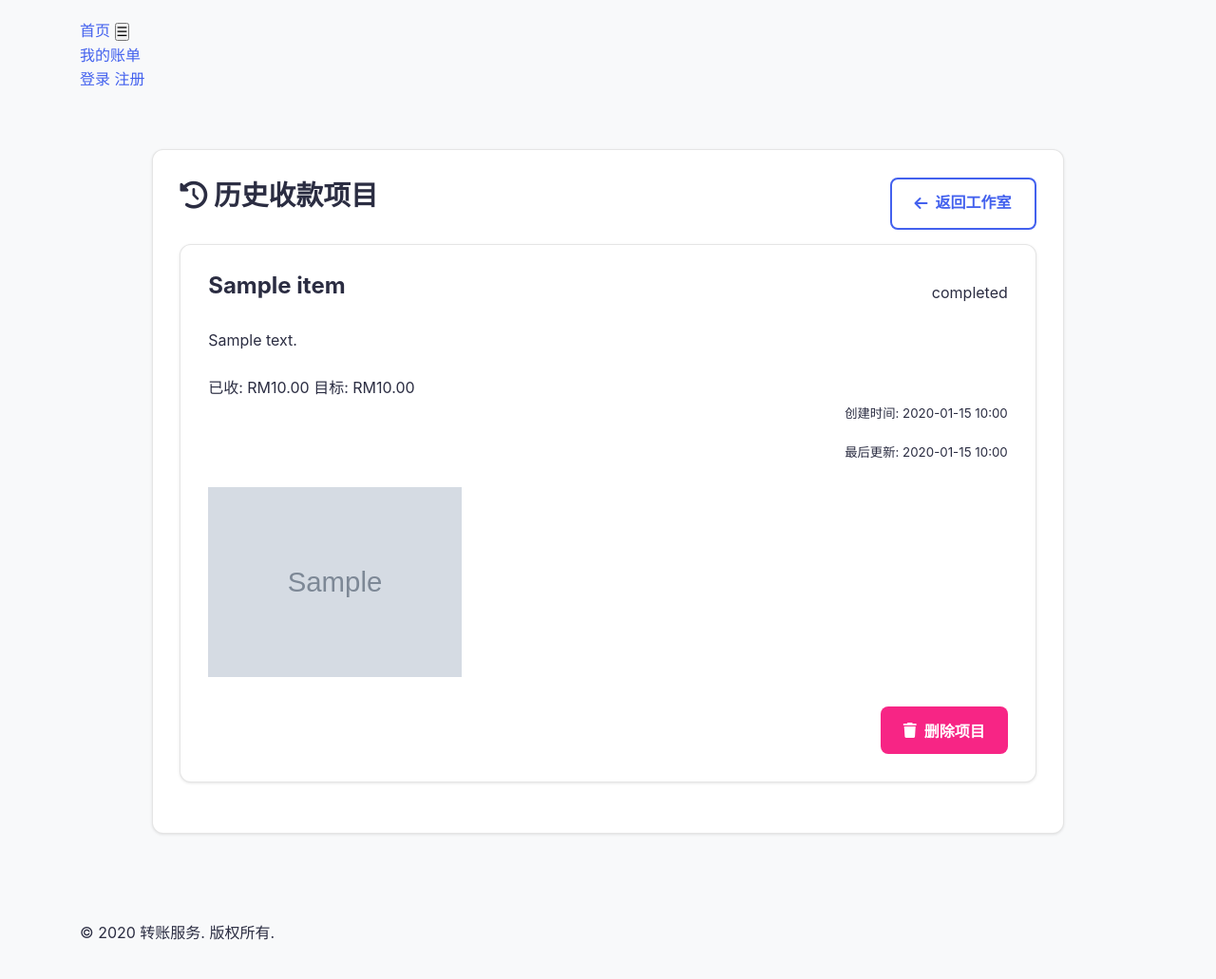
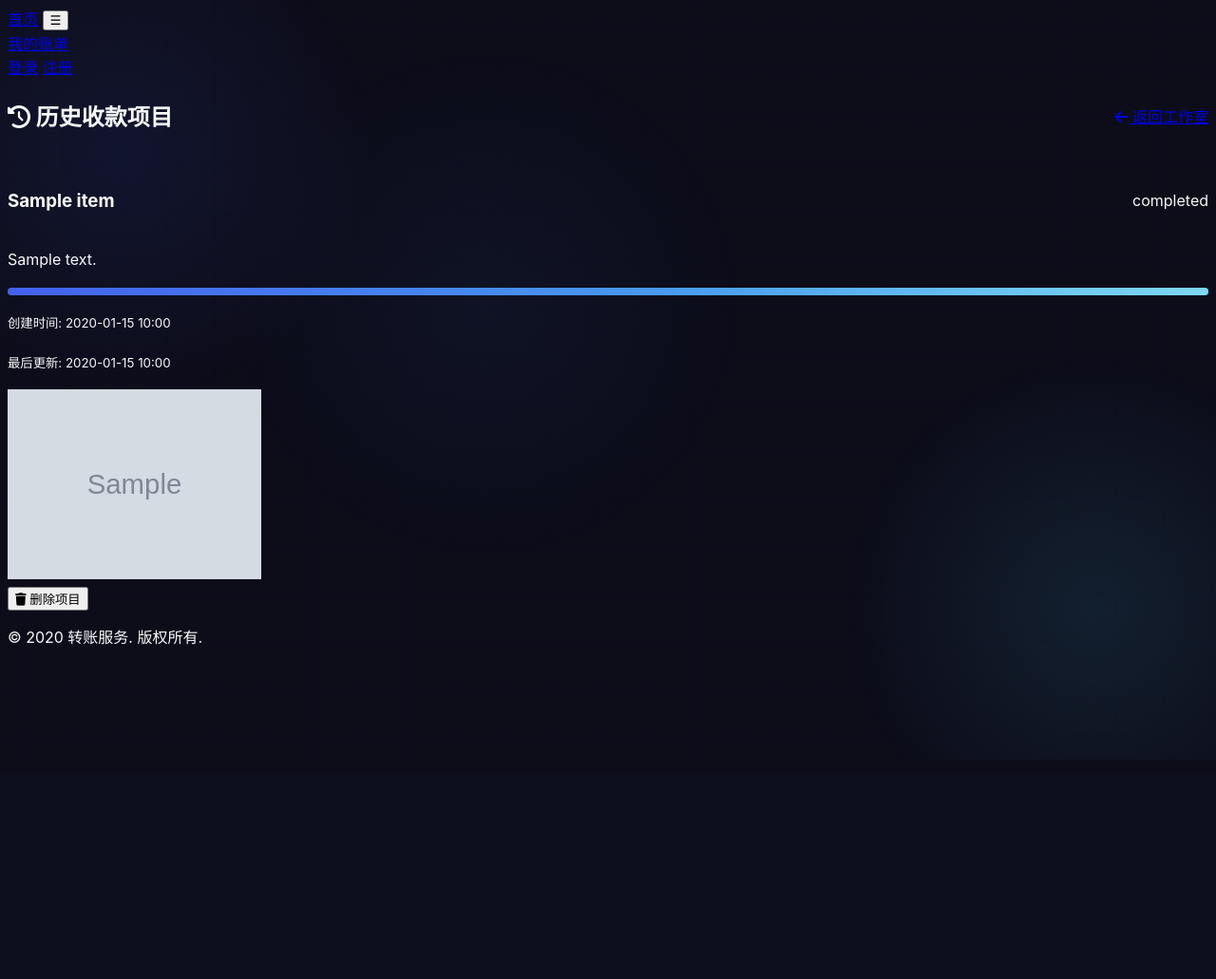
Before and after one commit to wilson-0830/Hostel-Bill-Management, a Python web app: template templates/history_items.html in a window 1280 px wide. Shown: the whole page at 95% size. After the commit the page ends 733 px from the top, so only its background shows below. Run offline with Jinja, Linux system fonts and the light colour scheme; the template is opened without the code that fills it: most values are stand-ins (such as "Sample title", 1, 10 or a date in 2020); grey boxes marked "Sample" are stand-in pictures; some libraries are stand-ins or nearby versions.

Commit message:
Update styles.css with comprehensive tech-inspired design
cgen-8f7548640d974dd48df8d71dc5311845

```diff
--- a/static/css/styles.css
+++ b/static/css/styles.css
@@ -1,350 +1,595 @@
 /* ===== 现代化全局变量 ===== */
 :root {
-    /* 主色调 */
+    /* 主色调系统 */
     --primary-color: #4361ee;
     --primary-hover: #3a56d4;
     --accent-color: #4cc9f0;
+    --accent-light: #a0e7ff;
+    --accent-dark: #3a86ff;
+
+    /* 状态颜色 */
     --danger-color: #f72585;
     --danger-hover: #d90429;
     --success-color: #2ec4b6;
     --success-hover: #1b9aaa;
     --warning-color: #ff9f1c;
+    --warning-hover: #f77f00;
 
-    /* 文本颜色 */
+    /* 文本颜色系统 */
     --text-dark: #2b2d42;
     --text-light: #f8f9fa;
-    --text-muted: #777;
+    --text-lighter: #ffffff;
+    --text-muted: rgba(255, 255, 255, 0.7);
+    --text-secondary: rgba(255, 255, 255, 0.8);
 
-    /* 背景色 */
+    /* 背景色系统 */
     --bg-dark: #1a1a2e;
+    --bg-darker: #0d0d1a;
+    --bg-darkest: #050508;
     --bg-light: #f8f9fa;
     --bg-white: #ffffff;
+    --bg-glass: rgba(255, 255, 255, 0.05);
+    --bg-glass-hover: rgba(255, 255, 255, 0.1);
 
-    /* 渐变 */
+    /* 渐变系统 */
     --gradient-primary: linear-gradient(135deg, #4361ee 0%, #4cc9f0 100%);
+    --gradient-secondary: linear-gradient(135deg, #4cc9f0 0%, #3a86ff 100%);
     --gradient-dark: linear-gradient(135deg, #1a1a2e 0%, #16213e 100%);
+    --gradient-tech: linear-gradient(135deg, #0d0d1a 0%, #1a1a2e 50%, #16213e 100%);
+    --gradient-overlay: linear-gradient(135deg, rgba(67, 97, 238, 0.1) 0%, rgba(76, 201, 240, 0.1) 100%);
 
-    /* 阴影 */
-    --shadow-sm: 0 1px 3px rgba(0,0,0,0.1);
-    --shadow-md: 0 4px 20px rgba(0,0,0,0.12);
-    --shadow-lg: 0 15px 30px rgba(0,0,0,0.15);
+    /* 阴影系统 */
+    --shadow-sm: 0 2px 4px rgba(0,0,0,0.1);
+    --shadow-md: 0 4px 20px rgba(0,0,0,0.15);
+    --shadow-lg: 0 15px 30px rgba(0,0,0,0.2);
+    --shadow-xl: 0 25px 50px rgba(0,0,0,0.25);
+    --glow-primary: 0 0 20px rgba(67, 97, 238, 0.4);
+    --glow-accent: 0 0 20px rgba(76, 201, 240, 0.4);
+    --glow-tech: 0 0 30px rgba(76, 201, 240, 0.3);
 
-    /* 圆角 */
+    /* 圆角系统 */
     --radius-sm: 8px;
     --radius-md: 12px;
     --radius-lg: 16px;
+    --radius-xl: 24px;
+    --radius-2xl: 32px;
 
     /* 过渡效果 */
     --transition: all 0.4s cubic-bezier(0.25, 0.8, 0.25, 1);
+    --transition-fast: all 0.2s ease-out;
+    --transition-slow: all 0.6s cubic-bezier(0.25, 0.8, 0.25, 1);
 
-    /* 边框 */
+    /* 边框系统 */
     --border-light: 1px solid rgba(255,255,255,0.1);
+    --border-medium: 1px solid rgba(255,255,255,0.2);
     --border-dark: 1px solid rgba(0,0,0,0.1);
+    --border-tech: 1px solid rgba(76, 201, 240, 0.3);
 
     /* 导航栏 */
     --navbar-height: 80px;
-    --navbar-bg: var(--bg-dark);
+    --navbar-bg: rgba(26, 26, 46, 0.95);
     --navbar-text: rgba(255, 255, 255, 0.9);
     --navbar-text-hover: white;
     --navbar-active: var(--accent-color);
-    --navbar-dropdown-bg: var(--bg-white);
-    --navbar-dropdown-text: var(--text-dark);
-    --navbar-dropdown-hover: #f8f9fa;
 }
 
-/* ===== 基础重置 ===== */
-* {
-    margin: 0;
-    padding: 0;
-    box-sizing: border-box;
+/* ===== 科技感全局样式 ===== */
+body {
+    background: var(--bg-darker);
+    font-family: 'Inter', -apple-system, BlinkMacSystemFont, 'Segoe UI', Roboto, sans-serif;
+    color: var(--text-light);
+    line-height: 1.6;
+    min-height: 100vh;
+    overflow-x: hidden;
+    position: relative;
 }
 
-html {
-    scroll-behavior: smooth;
-    font-size: 16px;
+/* 科技感背景效果 */
+body::before {
+    content: '';
+    position: fixed;
+    top: 0;
+    left: 0;
+    width: 100%;
+    height: 100%;
+    background:
+        radial-gradient(circle at 10% 20%, rgba(67, 97, 238, 0.1) 0%, transparent 20%),
+        radial-gradient(circle at 90% 80%, rgba(76, 201, 240, 0.1) 0%, transparent 20%),
+        radial-gradient(circle at 40% 40%, rgba(58, 134, 255, 0.05) 0%, transparent 30%);
+    z-index: -2;
+    pointer-events: none;
 }
 
-body {
-    font-family: 'Inter', -apple-system, BlinkMacSystemFont, sans-serif;
-    line-height: 1.6;
-    color: var(--text-dark);
-    background-color: var(--bg-light);
-    min-height: 100vh;
-    display: flex;
-    flex-direction: column;
-    overflow-x: hidden;
+/* 网格效果 */
+body::after {
+    content: '';
+    position: fixed;
+    top: 0;
+    left: 0;
+    width: 100%;
+    height: 100%;
+    background-image:
+        linear-gradient(90deg, transparent 24%, rgba(76, 201, 240, 0.03) 25%, rgba(76, 201, 240, 0.03) 26%, transparent 27%, transparent 74%, rgba(76, 201, 240, 0.03) 75%, rgba(76, 201, 240, 0.03) 76%, transparent 77%, transparent),
+        linear-gradient(transparent 24%, rgba(67, 97, 238, 0.05) 25%, rgba(67, 97, 238, 0.05) 26%, transparent 27%, transparent 74%, rgba(67, 97, 238, 0.05) 75%, rgba(67, 97, 238, 0.05) 76%, transparent 77%, transparent);
+    background-size: 100px 100px;
+    z-index: -1;
+    pointer-events: none;
+    opacity: 0.3;
 }
 
-/* ===== 排版 ===== */
-h1, h2, h3, h4, h5, h6 {
-    color: var(--text-dark);
-    margin-bottom: 1rem;
-    line-height: 1.2;
+/* ===== 现代化页面布局 ===== */
+.page-container {
+    min-height: calc(100vh - var(--navbar-height));
+    padding-top: var(--navbar-height);
+    position: relative;
 }
 
-h1 { font-size: 2.2rem; }
-h2 { font-size: 1.8rem; }
-h3 { font-size: 1.5rem; }
-h4 { font-size: 1.25rem; }
-
-p {
-    margin-bottom: 1rem;
-    line-height: 1.6;
+.content-wrapper {
+    max-width: 1400px;
+    width: 90%;
+    margin: 0 auto;
+    padding: 2rem 1rem;
 }
 
-a {
-    color: var(--primary-color);
-    text-decoration: none;
+.page-header {
+    text-align: center;
+    margin-bottom: 3rem;
+}
+
+.page-title {
+    font-size: 2.5rem;
+    font-weight: 700;
+    background: linear-gradient(135deg, var(--accent-light), white);
+    -webkit-background-clip: text;
+    -webkit-text-fill-color: transparent;
+    margin-bottom: 1rem;
+}
+
+.page-subtitle {
+    font-size: 1.2rem;
+    color: var(--text-secondary);
+    max-width: 600px;
+    margin: 0 auto;
+}
+
+/* ===== 现代化卡片系统 ===== */
+.tech-card {
+    background: var(--bg-glass);
+    backdrop-filter: blur(20px);
+    border-radius: var(--radius-xl);
+    border: var(--border-light);
+    padding: 2rem;
+    transition: var(--transition);
+    position: relative;
+    overflow: hidden;
+}
+
+.tech-card::before {
+    content: '';
+    position: absolute;
+    top: 0;
+    left: 0;
+    right: 0;
+    height: 2px;
+    background: var(--gradient-primary);
+    opacity: 0;
     transition: var(--transition);
 }
 
-a:hover {
-    color: var(--primary-hover);
-    text-decoration: underline;
+.tech-card:hover {
+    transform: translateY(-8px);
+    background: var(--bg-glass-hover);
+    box-shadow: var(--shadow-xl), var(--glow-tech);
+    border-color: rgba(76, 201, 240, 0.3);
 }
 
-/* ===== 布局容器 ===== */
-.container {
-    width: 90%;
-    max-width: 1400px;
-    margin: 0 auto;
-    padding: 20px;
+.tech-card:hover::before {
+    opacity: 1;
 }
 
-.main-container {
-    flex: 1;
-    padding: 2rem 0;
-}
-
-/* ===== 表单元素 ===== */
-.form-group {
+.card-header {
+    display: flex;
+    align-items: center;
+    gap: 1rem;
     margin-bottom: 1.5rem;
 }
 
-label {
-    display: block;
-    margin-bottom: 0.5rem;
-    font-weight: 500;
-    color: var(--text-dark);
+.card-icon {
+    width: 50px;
+    height: 50px;
+    display: flex;
+    align-items: center;
+    justify-content: center;
+    background: var(--gradient-primary);
+    border-radius: var(--radius-lg);
+    color: white;
+    font-size: 1.5rem;
+    box-shadow: var(--glow-primary);
 }
 
-input[type="text"],
-input[type="email"],
-input[type="password"],
-input[type="number"],
-input[type="date"],
-textarea,
-select {
+.card-title {
+    font-size: 1.5rem;
+    font-weight: 600;
+    color: var(--accent-light);
+}
+
+.card-content {
+    color: var(--text-secondary);
+    line-height: 1.8;
+}
+
+/* ===== 现代化表格设计 ===== */
+.tech-table {
     width: 100%;
-    padding: 0.85rem;
-    border: 1px solid #ddd;
-    border-radius: var(--radius-sm);
-    font-size: 1rem;
+    border-collapse: collapse;
+    background: var(--bg-glass);
+    backdrop-filter: blur(20px);
+    border-radius: var(--radius-lg);
+    border: var(--border-light);
+    overflow: hidden;
+}
+
+.tech-table thead {
+    background: var(--gradient-primary);
+}
+
+.tech-table th {
+    padding: 1rem;
+    text-align: left;
+    font-weight: 600;
+    color: white;
+    border-bottom: var(--border-light);
+}
+
+.tech-table td {
+    padding: 1rem;
+    border-bottom: var(--border-light);
+    color: var(--text-secondary);
     transition: var(--transition);
 }
 
-input:focus,
-textarea:focus,
-select:focus {
-    border-color: var(--accent-color);
-    outline: none;
-    box-shadow: 0 0 0 3px rgba(76, 201, 240, 0.2);
+.tech-table tbody tr {
+    transition: var(--transition);
 }
 
-textarea {
-    min-height: 120px;
-    resize: vertical;
+.tech-table tbody tr:hover {
+    background: var(--bg-glass-hover);
+    transform: scale(1.01);
 }
 
-/* ===== 按钮 ===== */
-.btn {
+.tech-table tbody tr:last-child td {
+    border-bottom: none;
+}
+
+/* ===== 现代化状态指示器 ===== */
+.status-badge {
     display: inline-flex;
     align-items: center;
+    gap: 0.5rem;
+    padding: 0.5rem 1rem;
+    border-radius: var(--radius-lg);
+    font-size: 0.9rem;
+    font-weight: 600;
+    text-transform: uppercase;
+    letter-spacing: 0.5px;
+}
+
+.status-active {
+    background: rgba(46, 196, 182, 0.2);
+    color: var(--success-color);
+    border: 1px solid var(--success-color);
+}
+
+.status-pending {
+    background: rgba(255, 159, 28, 0.2);
+    color: var(--warning-color);
+    border: 1px solid var(--warning-color);
+}
+
+.status-completed {
+    background: rgba(67, 97, 238, 0.2);
+    color: var(--primary-color);
+    border: 1px solid var(--primary-color);
+}
+
+.status-cancelled {
+    background: rgba(247, 37, 133, 0.2);
+    color: var(--danger-color);
+    border: 1px solid var(--danger-color);
+}
+
+/* ===== 现代化进度条 ===== */
+.progress-container {
+    background: var(--bg-glass);
+    border-radius: var(--radius-lg);
+    height: 8px;
+    overflow: hidden;
+    position: relative;
+}
+
+.progress-bar {
+    height: 100%;
+    background: var(--gradient-primary);
+    transition: var(--transition);
+    position: relative;
+}
+
+.progress-bar::after {
+    content: '';
+    position: absolute;
+    top: 0;
+    left: 0;
+    right: 0;
+    bottom: 0;
+    background: linear-gradient(90deg, transparent, rgba(255,255,255,0.3), transparent);
+    animation: shimmer 2s infinite;
+}
+
+@keyframes shimmer {
+    0% { transform: translateX(-100%); }
+    100% { transform: translateX(200%); }
+}
+
+/* ===== 现代化网格系统 ===== */
+.tech-grid {
+    display: grid;
+    gap: 2rem;
+    margin: 2rem 0;
+}
+
+.grid-2 {
+    grid-template-columns: repeat(auto-fit, minmax(300px, 1fr));
+}
+
+.grid-3 {
+    grid-template-columns: repeat(auto-fit, minmax(250px, 1fr));
+}
+
+.grid-4 {
+    grid-template-columns: repeat(auto-fit, minmax(200px, 1fr));
+}
+
+/* ===== 现代化弹窗系统 ===== */
+.modal-overlay {
+    position: fixed;
+    top: 0;
+    left: 0;
+    right: 0;
+    bottom: 0;
+    background: rgba(0, 0, 0, 0.7);
+    backdrop-filter: blur(10px);
+    z-index: 2000;
+    display: flex;
+    align-items: center;
     justify-content: center;
-    gap: 0.5rem;
-    background: var(--primary-color);
-    color: white;
+    opacity: 0;
+    visibility: hidden;
+    transition: var(--transition);
+}
+
+.modal-overlay.show {
+    opacity: 1;
+    visibility: visible;
+}
+
+.modal-content {
+    background: var(--bg-glass);
+    backdrop-filter: blur(20px);
+    border-radius: var(--radius-xl);
+    border: var(--border-light);
+    padding: 2rem;
+    max-width: 500px;
+    width: 90%;
+    position: relative;
+    transform: scale(0.8);
+    transition: var(--transition);
+}
+
+.modal-overlay.show .modal-content {
+    transform: scale(1);
+}
+
+.modal-header {
+    display: flex;
+    justify-content: between;
+    align-items: center;
+    margin-bottom: 1.5rem;
+    padding-bottom: 1rem;
+    border-bottom: var(--border-light);
+}
+
+.modal-title {
+    font-size: 1.5rem;
+    font-weight: 600;
+    color: var(--accent-light);
+}
+
+.modal-close {
+    background: none;
     border: none;
-    padding: 0.8rem 1.5rem;
-    border-radius: var(--radius-sm);
-    font-size: 1rem;
-    font-weight: 600;
+    color: var(--text-muted);
+    font-size: 1.5rem;
     cursor: pointer;
     transition: var(--transition);
-    text-align: center;
 }
 
-.btn:hover {
-    background: var(--primary-hover);
-    transform: translateY(-2px);
-    box-shadow: 0 4px 12px rgba(67, 97, 238, 0.3);
+.modal-close:hover {
+    color: var(--accent-color);
 }
 
-.btn-block {
-    display: block;
-    width: 100%;
+/* ===== 现代化动画效果 ===== */
+.fade-in {
+    animation: fadeIn 0.6s ease-out;
 }
 
-.btn-outline {
-    background: transparent;
-    border: 2px solid var(--primary-color);
-    color: var(--primary-color);
+.slide-up {
+    animation: slideUp 0.6s ease-out;
 }
 
-.btn-outline:hover {
-    background: var(--primary-color);
-    color: white;
+.tech-bounce {
+    animation: techBounce 0.8s ease-out;
 }
 
-.btn-danger {
-    background: var(--danger-color);
+@keyframes fadeIn {
+    from { opacity: 0; }
+    to { opacity: 1; }
 }
 
-.btn-danger:hover {
-    background: var(--danger-hover);
+@keyframes slideUp {
+    from {
+        opacity: 0;
+        transform: translateY(30px);
+    }
+    to {
+        opacity: 1;
+        transform: translateY(0);
+    }
 }
 
-.btn-success {
-    background: var(--success-color);
+@keyframes techBounce {
+    0% {
+        opacity: 0;
+        transform: scale(0.3);
+    }
+    50% {
+        opacity: 1;
+        transform: scale(1.05);
+    }
+    70% {
+        transform: scale(0.9);
+    }
+    100% {
+        opacity: 1;
+        transform: scale(1);
+    }
 }
 
-.btn-success:hover {
-    background: var(--success-hover);
+/* ===== 响应式设计增强 ===== */
+@media (max-width: 992px) {
+    .content-wrapper {
+        width: 95%;
+        padding: 1.5rem 0.5rem;
+    }
+
+    .page-title {
+        font-size: 2rem;
+    }
+
+    .tech-card {
+        padding: 1.5rem;
+    }
+
+    .tech-grid {
+        gap: 1.5rem;
+    }
+
+    .grid-2, .grid-3, .grid-4 {
+        grid-template-columns: 1fr;
+    }
 }
 
-.btn[disabled] {
-    opacity: 0.7;
-    cursor: not-allowed;
-    transform: none !important;
+@media (max-width: 768px) {
+    .page-title {
+        font-size: 1.8rem;
+    }
+
+    .page-subtitle {
+        font-size: 1rem;
+    }
+
+    .tech-card {
+        padding: 1rem;
+    }
+
+    .card-header {
+        flex-direction: column;
+        text-align: center;
+        gap: 0.5rem;
+    }
+
+    .modal-content {
+        margin: 1rem;
+        padding: 1.5rem;
+    }
 }
 
-/* ===== 卡片 ===== */
-.card {
-    background: white;
-    border-radius: var(--radius-md);
-    box-shadow: var(--shadow-sm);
-    padding: 1.8rem;
-    margin-bottom: 2rem;
-    transition: var(--transition);
-    border: var(--border-dark);
+/* ===== 高级科技效果 ===== */
+.hologram-effect {
+    position: relative;
+    overflow: hidden;
 }
 
-.card:hover {
-    box-shadow: var(--shadow-md);
-    transform: translateY(-3px);
+.hologram-effect::before {
+    content: '';
+    position: absolute;
+    top: 0;
+    left: -100%;
+    width: 100%;
+    height: 100%;
+    background: linear-gradient(90deg, transparent, rgba(76, 201, 240, 0.3), transparent);
+    animation: hologramScan 3s infinite;
 }
 
-/* ===== 通知系统 ===== */
-.notification {
-    position: fixed;
-    bottom: 1.5rem;
-    right: 1.5rem;
-    padding: 1rem 1.5rem;
-    border-radius: var(--radius-md);
-    box-shadow: var(--shadow-lg);
-    display: flex;
-    align-items: center;
-    gap: 1rem;
-    z-index: 1000;
-    transform: translateY(100px);
-    opacity: 0;
-    transition: all 0.3s ease;
-    max-width: 350px;
-    backdrop-filter: blur(10px);
-    -webkit-backdrop-filter: blur(10px);
-    background: rgba(255, 255, 255, 0.95);
+@keyframes hologramScan {
+    0% { left: -100%; }
+    100% { left: 100%; }
 }
 
-.notification.show {
-    transform: translateY(0);
+.neon-glow {
+    box-shadow:
+        0 0 5px var(--accent-color),
+        0 0 10px var(--accent-color),
+        0 0 20px var(--accent-color),
+        0 0 40px var(--accent-color);
+}
+
+.tech-border {
+    position: relative;
+    border: 1px solid var(--border-light);
+}
+
+.tech-border::before {
+    content: '';
+    position: absolute;
+    top: -1px;
+    left: -1px;
+    right: -1px;
+    bottom: -1px;
+    background: var(--gradient-primary);
+    border-radius: inherit;
+    z-index: -1;
+    opacity: 0;
+    transition: var(--transition);
+}
+
+.tech-border:hover::before {
     opacity: 1;
 }
 
-.notification.success {
-    background: rgba(46, 213, 115, 0.95);
-    color: white;
+/* ===== 工具类 ===== */
+.text-tech {
+    background: linear-gradient(135deg, var(--accent-light), white);
+    -webkit-background-clip: text;
+    -webkit-text-fill-color: transparent;
 }
 
-.notification.info {
-    background: rgba(52, 152, 219, 0.95);
-    color: white;
+.bg-tech {
+    background: var(--bg-glass);
+    backdrop-filter: blur(20px);
 }
 
-.notification.warning {
-    background: rgba(241, 196, 15, 0.95);
-    color: white;
+.border-tech {
+    border: var(--border-tech);
 }
 
-.notification.error {
-    background: rgba(231, 76, 60, 0.95);
-    color: white;
+.shadow-tech {
+    box-shadow: var(--shadow-xl), var(--glow-tech);
 }
 
-.notification i {
-    font-size: 1.5rem;
+.glow-primary {
+    box-shadow: var(--glow-primary);
 }
 
-.notification-close {
-    margin-left: auto;
-    cursor: pointer;
-    opacity: 0.8;
-    transition: var(--transition);
+.glow-accent {
+    box-shadow: var(--glow-accent);
 }
-
-.notification-close:hover {
-    opacity: 1;
-    transform: scale(1.1);
-}
-
-/* ===== 工具类 ===== */
-.text-center { text-align: center; }
-.text-right { text-align: right; }
-.text-left { text-align: left; }
-
-.mt-1 { margin-top: 0.5rem; }
-.mt-2 { margin-top: 1rem; }
-.mt-3 { margin-top: 1.5rem; }
-.mt-4 { margin-top: 2rem; }
-
-.mb-1 { margin-bottom: 0.5rem; }
-.mb-2 { margin-bottom: 1rem; }
-.mb-3 { margin-bottom: 1.5rem; }
-.mb-4 { margin-bottom: 2rem; }
-
-.d-flex { display: flex; }
-.align-center { align-items: center; }
-.justify-between { justify-content: space-between; }
-.justify-center { justify-content: center; }
-
-.gap-1 { gap: 0.5rem; }
-.gap-2 { gap: 1rem; }
-.gap-3 { gap: 1.5rem; }
-
-.shadow-sm { box-shadow: var(--shadow-sm); }
-.shadow-md { box-shadow: var(--shadow-md); }
-.shadow-lg { box-shadow: var(--shadow-lg); }
-
-.color-danger { color: var(--danger-color); }
-.color-success { color: var(--success-color); }
-.color-warning { color: var(--warning-color); }
-.color-muted { color: var(--text-muted); }
-
-/* ===== 响应式设计 ===== */
-@media (max-width: 768px) {
-    .container {
-        width: 95%;
-        padding: 15px;
-    }
-
-    h1 { font-size: 1.8rem; }
-    h2 { font-size: 1.5rem; }
-    h3 { font-size: 1.3rem; }
-
-    .d-flex {
-        flex-direction: column;
-    }
-
-    .card {
-        padding: 1.5rem;
-    }
-}
```
